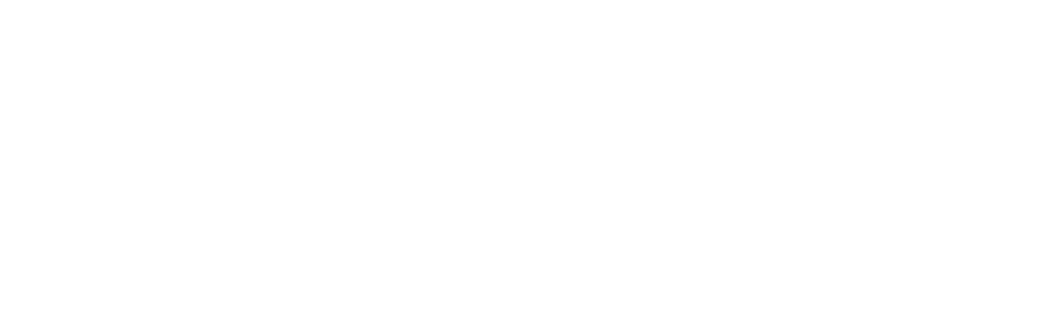
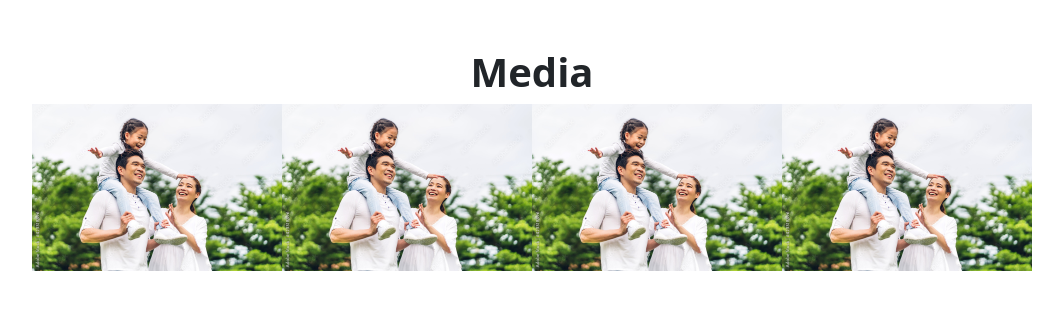
Before and after one commit to cleoreyes/dubhacks-2024, a React (Create React App) app in the folder my-app/: page /media in a window 1280 px wide. Before the commit this address had no page. Shown: the top 310 px of the page, without its empty margins (108-1171 px from the left). Built offline with nearby package versions, Linux system fonts and the light colour scheme.

Commit message:
Test Media page

```diff
--- a/my-app/src/App.js
+++ b/my-app/src/App.js
@@ -8,11 +8,12 @@
 import "./App.css";
 
 import "bootstrap/dist/css/bootstrap.min.css";
-import "./index.css"; // Your own custom styles
+import "./index.css";
 import Landing from "./pages/Landing";
 import Homepage from "./pages/Homepage";
 import PersonalInfoPage from "./pages/PersonalInfoPage";
 import SecurityQuestPage from "./pages/SecurityQuestPage";
+import Media from "./pages/Media";
 
 function App() {
   return (
@@ -22,6 +23,7 @@
           <Route path="/" element={<Landing />} />
           <Route path="/homepage" element={<Homepage />} />
           <Route path="/personal-info" element={<PersonalInfoPage />} />
+          <Route path="/media" element={<Media />} />
         </Routes>
       </div>
     </Router>
--- /dev/null
+++ b/my-app/src/pages/Media.js
@@ -0,0 +1,20 @@
+import React from "react";
+import "../App.css";
+import "bootstrap/dist/css/bootstrap.min.css";
+import familyImage from "../img/famImage.jpg";
+
+export const Media = () => {
+  return (
+    <div className="m-5">
+      <h1 className="fw-bold">Media</h1>
+      <div>
+        <img src={familyImage} width={250}></img>
+        <img src={familyImage} width={250}></img>
+        <img src={familyImage} width={250}></img>
+        <img src={familyImage} width={250}></img>
+      </div>
+    </div>
+  );
+};
+
+export default Media;
```
Also changed, not shown: my-app/src/img/famImage.jpg (added).
